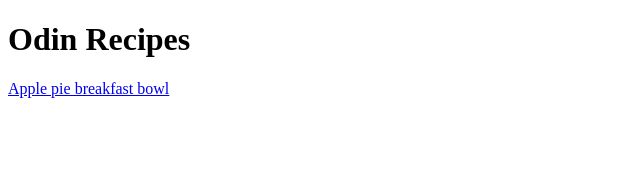
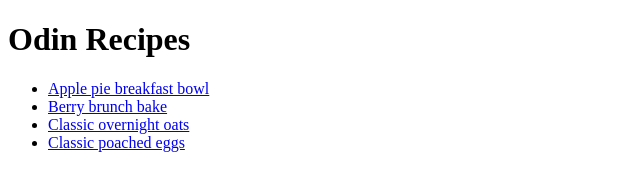
Before and after one commit to acortexOT/odin-recipes, a plain HTML site: page index.html in a window 1280 px wide. Shown: the whole page, without its empty margins (0-640 px from the left). Drawn offline with Linux system fonts and the light colour scheme.

Commit message:
Add links for recipes to index.html

```diff
--- a/index.html
+++ b/index.html
@@ -8,9 +8,28 @@
     <body>
         <h1>Odin Recipes</h1>
         <p>
-            <a href="https://food-guide.canada.ca/en/recipes/apple-pie-breakfast-bowl/">
-                Apple pie breakfast bowl
-            </a>
+            <ul>
+                <li>
+                    <a href="./recipes/breakfast-bowl.html">
+                        Apple pie breakfast bowl
+                    </a>
+                </li>
+                <li>
+                    <a href="./recipes/berry-brunch-bake.html">
+                        Berry brunch bake
+                    </a>
+                </li>
+                <li>
+                    <a href="./recipes/classic-overnight-oats.html">
+                        Classic overnight oats
+                    </a>
+                </li>
+                <li>
+                    <a href="./recipes/classic-poached-eggs.html">
+                        Classic poached eggs
+                    </a>
+                </li>
+            </ul>
         </p>
     </body>
 </html>
```
